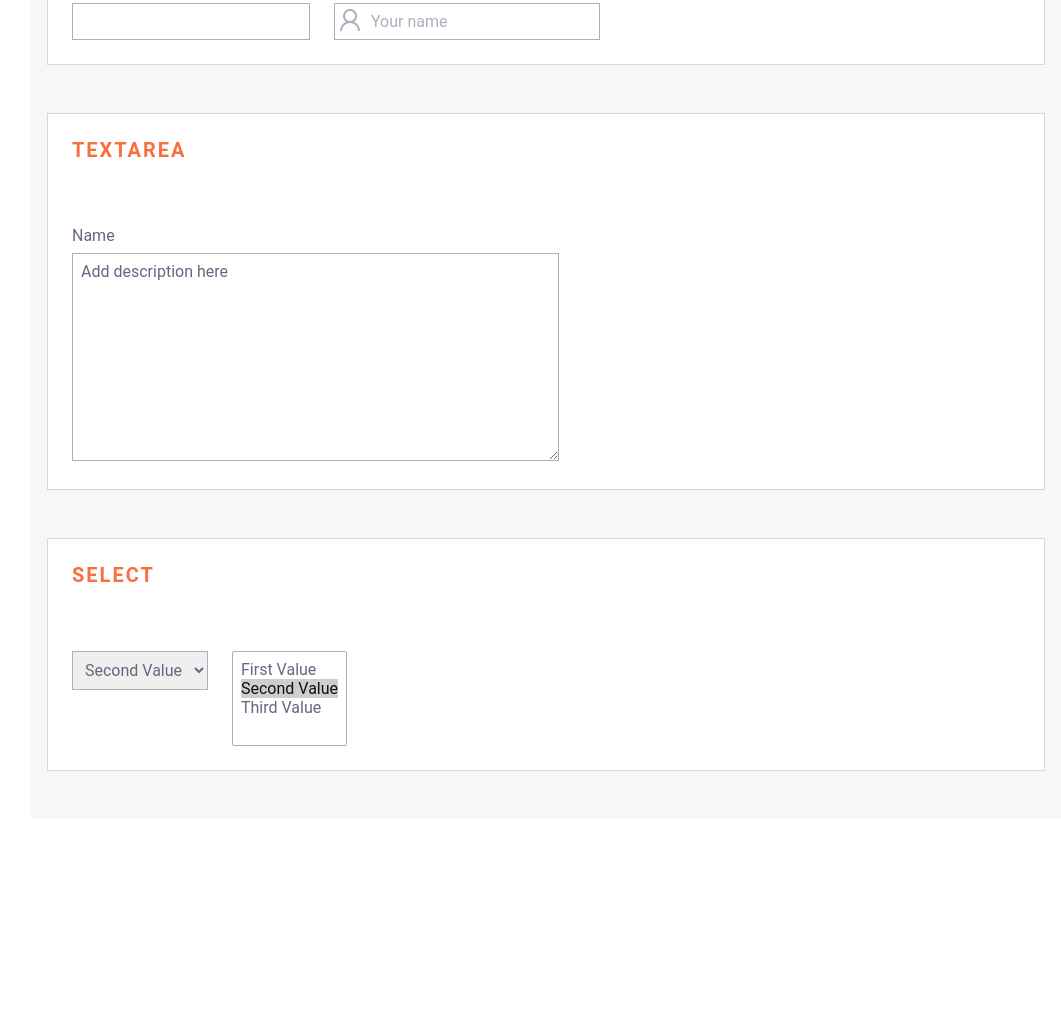
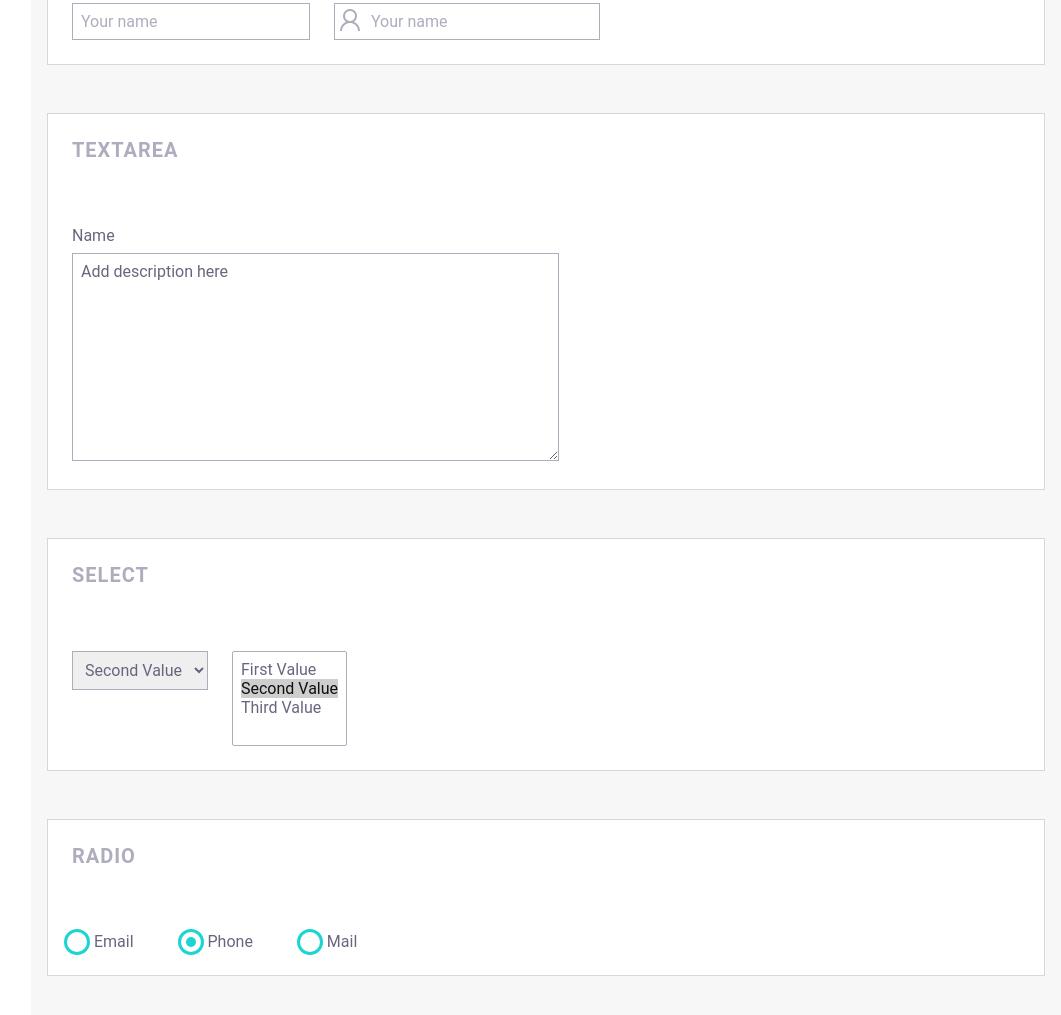
Before and after one commit to celsio-capapelo/app-ui-framework-v2, a website: page elements.html in a window 1280 px wide. Shown: the part 699-1714 px from the top of the page, without its empty margins (219-1280 px from the left). Before the commit the page ends 1518 px from the top, so only its background shows below. Drawn offline with nearby package versions, Linux system fonts and the light colour scheme; a web font is replaced by a local one.

Commit message:
Select and radio styled and added to elements page

```diff
--- a/elements.html
+++ b/elements.html
@@ -123,7 +123,7 @@
           <div class="">
             <div class="form__group">
               <label class="form__label" for="name">Name</label>
-              <input class="form__input" type="text" placehder="Your name" id="name" />
+              <input class="form__input" type="text" placeholder="Your name" id="name" />
             </div>
             <div class="form__group form__group--icon">
               <label class="form__label" for="name">Name</label>
@@ -178,6 +178,27 @@
         </div>
       </section>
       <!-- Select END -->
+
+      <!-- Radio START -->
+      <section class="section section--radio">
+        <div class="u-container u-border">
+          <div>
+            <span class="subheading">Radio</span>
+            <h2 class="heading--2"></h2>
+          </div>
+          <div class="">
+            <div>
+              <input class="form__radio" type="radio" id="contactChoice1" name="contact" value="email">
+              <label class="form__label" for="contactChoice1">Email</label>
+              <input class="form__radio" checked type="radio" id="contactChoice2"name="contact" value="phone">
+              <label class="form__label" for="contactChoice2">Phone</label>
+              <input class="form__radio" type="radio" id="contactChoice3"name="contact" value="mail">
+              <label class="form__label" for="contactChoice3">Mail</label>
+            </div>
+          </div>
+        </div>
+      </section>
+      <!-- Radio END -->
     </main>
     <!-- Main content END -->
 </body>
--- a/sass/abstracts/_variables.scss
+++ b/sass/abstracts/_variables.scss
@@ -19,5 +19,14 @@ $color-primary--light-1: #7CC4FA;
 $color-primary--light-2: #BAE3FF;
 $color-primary--lightest: #E6F6FF;
 
-// $color-suport-1--light-1: #3AE7E1;
-$color-suport-2--light-1: #F9703E;
+// $color-suport-2--light-1: #F9703E;
+$color-accent-2--light-1: #F9703E;
+
+
+$color-accent-1-darkest: #05606E;
+$color-accent-1-dark--2: #07818F;
+$color-accent-1-dark--1: #099AA4;
+$color-accent-1: #1CD4D4;
+$color-accent-1-light--1: #92FDF2;
+$color-accent-1-light--2: #C1FEF6;
+$color-accent-1-lightest: #E1FCF8;
--- a/sass/base/_utilities.scss
+++ b/sass/base/_utilities.scss
@@ -1,13 +1,5 @@
 .u-container {
   margin-inline: 1.6rem !important;
-
-  & .subheading {
-    text-transform: uppercase !important;
-    font-size: 2rem !important;
-    font-weight: 600 !important;
-    letter-spacing: .2rem !important;
-    color: $color-suport-2--light-1 !important;
-  }
 }
 
 .u-circle {
--- a/sass/components/_form.scss
+++ b/sass/components/_form.scss
@@ -38,7 +38,16 @@
     left: 0;
   }
 
-  &__select {
+  &__radio {
+    appearance: none;
+    width: 1rem;
+    height: 1rem;
+    border-radius: 50%;
+    outline: 3px $color-accent-1 solid;
+    outline-offset: 5px;
 
+    &:checked {
+      background-color: $color-accent-1;
+    }
   }
 }
--- a/sass/pages/_elements.scss
+++ b/sass/pages/_elements.scss
@@ -26,3 +26,26 @@
 main {
   padding-top: 1.6rem;
 }
+
+.u-container {
+  & .subheading {
+    text-transform: uppercase;
+    font-size: 2rem;
+    font-weight: 600;
+    letter-spacing: .1rem;
+    color: $color-grey-light-2;
+  }
+}
+
+.section--radio {
+  .form {
+    &__input {
+
+    }
+
+    &__label {
+      display: inline-block;
+      margin: 0 4.8rem 0 .8rem;
+    }
+  }
+}
```
Also changed, not shown: css/style.css.
